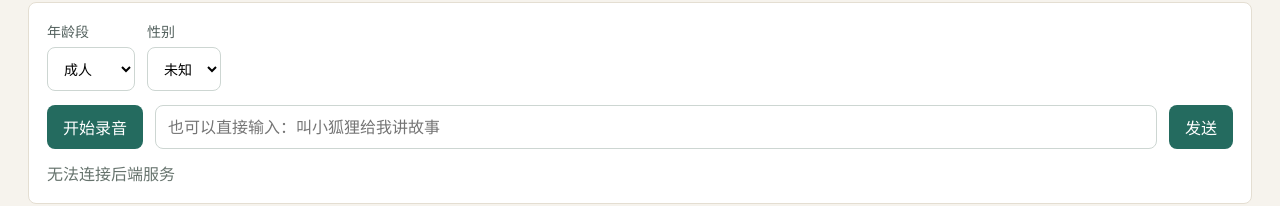
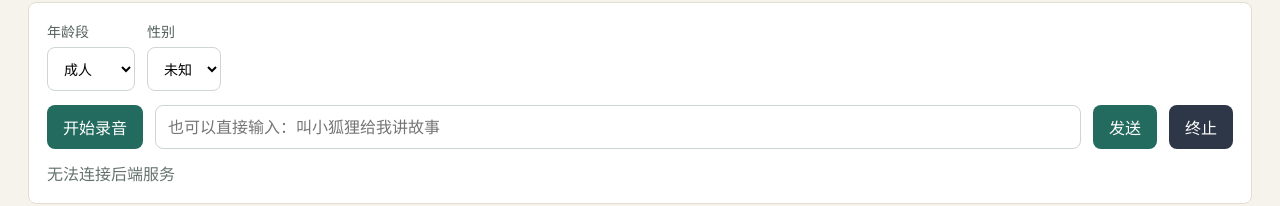
Before and after one commit to RenkeGitVersion/multiagent, a React (Vite) app: page / in a window 1280 px wide. Shown: the part 344-550 px from the top of the page. Built offline with nearby package versions, Linux system fonts and the light colour scheme; no server answers.

Commit message:
Add manual interaction termination

```diff
--- a/src/main.tsx
+++ b/src/main.tsx
@@ -13,8 +13,10 @@ function App() {
   const [draft, setDraft] = useState("");
   const [transcript, setTranscript] = useState("");
   const [isListening, setIsListening] = useState(false);
+  const [isSending, setIsSending] = useState(false);
   const [status, setStatus] = useState("准备就绪");
   const recognitionRef = useRef<SpeechRecognition | null>(null);
+  const requestAbortRef = useRef<AbortController | null>(null);
 
   const websocketUrl = useMemo(() => apiBase.replace(/^http/, "ws") + "/api/events", []);
 
@@ -101,12 +103,17 @@ function App() {
     appendMessage("user", queryText, currentAgent?.id);
     setDraft("");
     setTranscript("");
+    setIsSending(true);
     setStatus("正在路由智能体");
 
     try {
+      requestAbortRef.current?.abort();
+      const abortController = new AbortController();
+      requestAbortRef.current = abortController;
       const response = await fetch(`${apiBase}/api/converse`, {
         method: "POST",
         headers: { "Content-Type": "application/json" },
+        signal: abortController.signal,
         body: JSON.stringify({
           queryText,
           currentAgentId: currentAgent?.id,
@@ -123,9 +130,27 @@ function App() {
           ? `已安排提醒：${new Date(data.task.triggerAt).toLocaleTimeString()}`
           : `${data.route.intentStrength === "strong" ? "强意图" : "弱意图"}路由到 ${data.agent.displayName}`
       );
-    } catch {
-      setStatus("后端请求失败，请确认服务已启动");
+    } catch (error) {
+      setStatus(error instanceof DOMException && error.name === "AbortError" ? "已手动终止" : "后端请求失败，请确认服务已启动");
+    } finally {
+      setIsSending(false);
+      requestAbortRef.current = null;
     }
+  }
+
+  function terminateInteraction() {
+    recognitionRef.current?.stop();
+    recognitionRef.current = null;
+    requestAbortRef.current?.abort();
+    requestAbortRef.current = null;
+    if ("speechSynthesis" in window) {
+      window.speechSynthesis.cancel();
+    }
+    setIsListening(false);
+    setIsSending(false);
+    setTranscript("");
+    setDraft("");
+    setStatus("已手动终止");
   }
 
   function speak(text: string) {
@@ -186,7 +211,8 @@ function App() {
             }}
             placeholder="也可以直接输入：叫小狐狸给我讲故事"
           />
-          <button onClick={sendMessage}>发送</button>
+          <button onClick={sendMessage} disabled={isSending}>{isSending ? "发送中" : "发送"}</button>
+          <button className="terminate" onClick={terminateInteraction}>终止</button>
         </div>
         <p className="status">{status}{transcript ? ` · ${transcript}` : ""}</p>
       </section>
--- a/src/styles.css
+++ b/src/styles.css
@@ -135,8 +135,17 @@ button {
   cursor: pointer;
 }
 
+button:disabled {
+  cursor: not-allowed;
+  opacity: 0.62;
+}
+
 button.recording {
   background: #b94040;
+}
+
+button.terminate {
+  background: #2d3748;
 }
 
 .status {
```
